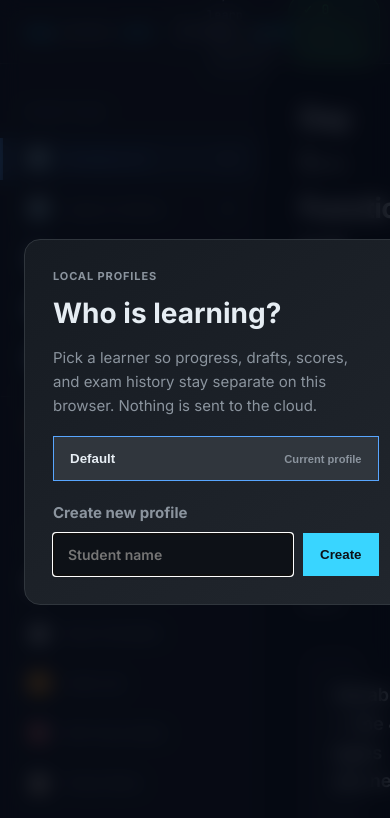
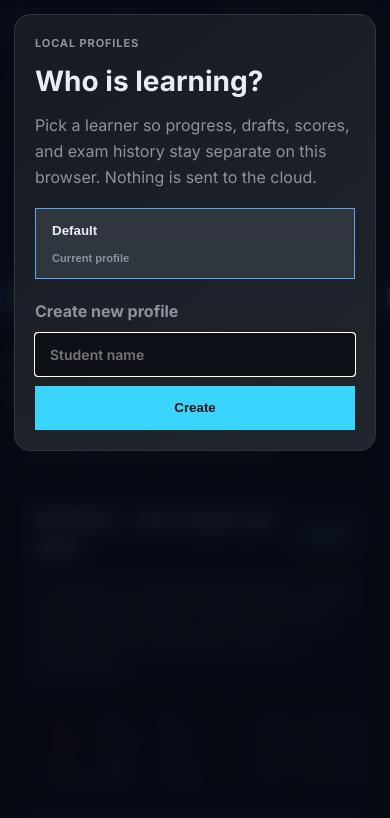
Before and after one commit to PinKing141/Programming-Teacher, a plain HTML site: page index.html in a window 390 px wide. Shown: the top 818 px of the page. Drawn offline with nearby package versions, Linux system fonts and the light colour scheme.

Commit message:
Improve mobile phone layout

```diff
--- a/css/components.css
+++ b/css/components.css
@@ -917,3 +917,100 @@ button:disabled {
   padding: 24px;
   box-shadow: 0 4px 16px rgba(0, 0, 0, 0.1);
 }
+
+@media (max-width: 760px), (pointer: coarse) and (max-width: 900px) {
+  .lesson-card,
+  .quiz-body,
+  .rq-controls,
+  .pass-hero,
+  .pass-card,
+  .pass-template,
+  .pass-checklist,
+  .lab-card,
+  .exam-history-wrap,
+  .checkpoint-history-wrap,
+  .result-screen {
+    padding: 18px;
+  }
+
+  .quiz-header,
+  .feedback-header,
+  .attempt-top,
+  .profile-create-row,
+  .learn-nav-actions,
+  .rq-actions,
+  .action-row,
+  .result-actions {
+    flex-direction: column;
+    align-items: stretch;
+  }
+
+  .quiz-status,
+  .quiz-mark-label,
+  .clear-btn {
+    margin-left: 0;
+  }
+
+  .mcq-opt,
+  .btn,
+  .gen-btn,
+  .primary-btn,
+  .ghost-btn,
+  .account-btn {
+    min-height: 44px;
+  }
+
+  .btn,
+  .gen-btn,
+  .exam-action-btn,
+  .primary-btn,
+  .ghost-btn {
+    width: 100%;
+    justify-content: center;
+  }
+
+  .editor-wrap,
+  .CodeMirror,
+  .code-editor,
+  pre code.hljs,
+  .run-output pre {
+    max-width: 100%;
+  }
+
+  .CodeMirror,
+  .code-editor {
+    min-height: 260px;
+    font-size: 13px;
+    line-height: 1.55;
+  }
+
+  .CodeMirror-scroll {
+    min-height: 260px;
+  }
+
+  .editor-hint {
+    flex-direction: column;
+    gap: 4px;
+  }
+
+  pre code.hljs {
+    overflow-x: auto;
+    padding: 14px !important;
+    font-size: 12.5px;
+  }
+
+  .profile-gate {
+    align-items: start;
+    overflow-y: auto;
+    padding: 14px;
+  }
+
+  .profile-card {
+    padding: 20px;
+  }
+
+  .profile-choice {
+    flex-direction: column;
+    align-items: flex-start;
+  }
+}
--- a/css/features.css
+++ b/css/features.css
@@ -650,3 +650,52 @@
     flex-direction: column;
   }
 }
+
+@media (max-width: 760px), (pointer: coarse) and (max-width: 900px) {
+  .rq-filters,
+  .exam-history-summary,
+  .attempt-breakdown,
+  .result-breakdown,
+  .pass-grid,
+  .pass-code-grid,
+  .cheat-grid {
+    grid-template-columns: 1fr;
+  }
+
+  .rq-filters {
+    display: grid;
+    gap: 14px;
+  }
+
+  .rq-filters > div {
+    min-width: 0;
+  }
+
+  .exam-header {
+    position: static;
+    grid-template-columns: 1fr;
+    grid-template-areas:
+      'timer'
+      'info'
+      'action';
+    justify-items: stretch;
+    text-align: center;
+    padding: 18px;
+  }
+
+  .exam-timer {
+    justify-self: center;
+  }
+
+  .pass-hero h2 {
+    font-size: 22px;
+  }
+
+  .result-pct {
+    font-size: clamp(52px, 18vw, 72px);
+  }
+
+  .drill-timer-text {
+    font-size: 17px;
+  }
+}
--- a/css/layout.css
+++ b/css/layout.css
@@ -380,3 +380,171 @@ pre,
     font-style: italic;
   }
 }
+
+@media (max-width: 760px), (pointer: coarse) and (max-width: 900px) {
+  html,
+  body {
+    height: auto;
+    min-height: 100%;
+    overflow-x: hidden;
+    font-size: 16px;
+  }
+
+  .app {
+    display: flex;
+    flex-direction: column;
+    min-height: 100vh;
+    height: auto;
+    overflow: visible;
+  }
+
+  .topbar {
+    position: sticky;
+    top: 0;
+    z-index: 30;
+    flex-wrap: wrap;
+    gap: 10px;
+    align-items: stretch;
+    padding: 10px 12px;
+  }
+
+  .logo {
+    flex: 1 1 auto;
+    min-width: 145px;
+    padding-top: 4px;
+  }
+
+  .account-switcher {
+    flex: 0 1 auto;
+    max-width: calc(100vw - 24px);
+  }
+
+  .profile-label,
+  .topbar-timer-copy,
+  .progress-label {
+    display: none;
+  }
+
+  .topbar-center {
+    flex: 1 0 100%;
+    order: 3;
+    display: grid;
+    grid-template-columns: 1fr 1fr;
+    gap: 8px;
+  }
+
+  .overall-progress {
+    grid-column: 1 / -1;
+    max-width: none;
+  }
+
+  .score-chip,
+  .streak-chip {
+    min-width: 0;
+    padding: 8px 10px;
+    text-align: center;
+    white-space: normal;
+  }
+
+  .topbar-timer {
+    order: 2;
+    margin-left: auto;
+    padding: 4px;
+  }
+
+  .topbar-timer-ring {
+    width: 42px;
+    height: 42px;
+    flex-basis: 42px;
+  }
+
+  .mode-btns {
+    order: 4;
+    flex: 1 0 100%;
+    display: grid;
+    grid-template-columns: repeat(3, minmax(0, 1fr));
+    gap: 6px;
+    margin-left: 0;
+  }
+
+  .mode-btn {
+    min-height: 42px;
+    padding: 9px 6px;
+    font-size: 12px;
+  }
+
+  .sidebar {
+    position: static;
+    z-index: 20;
+    display: flex;
+    flex-direction: row;
+    gap: 8px;
+    width: 100%;
+    padding: 8px 10px;
+    overflow-x: auto;
+    overflow-y: hidden;
+    border-right: 0;
+    border-bottom: 1px solid var(--border);
+    scroll-snap-type: x proximity;
+  }
+
+  .sidebar-section,
+  .sidebar-stats-card,
+  .sidebar-reset-btn,
+  .sidebar-sep-compact,
+  .sidebar .sep {
+    display: none;
+  }
+
+  .nav-item {
+    flex: 0 0 auto;
+    width: auto;
+    min-width: 140px;
+    justify-content: center;
+    gap: 8px;
+    padding: 10px 12px;
+    border: 1px solid var(--border);
+    border-radius: 999px;
+    background: var(--bg3);
+    scroll-snap-align: start;
+    white-space: nowrap;
+  }
+
+  .nav-item.active {
+    border-color: var(--blue);
+    background: var(--blue-dim);
+  }
+
+  .nav-item-exam-day {
+    margin-top: 0;
+    padding-top: 10px;
+  }
+
+  .nav-item .nav-icon {
+    width: auto;
+  }
+
+  .nav-item .nav-pct {
+    margin-left: 2px;
+  }
+
+  .main {
+    flex: 1;
+    width: 100%;
+    overflow: visible;
+    padding: 20px 14px 36px;
+  }
+
+  .panel {
+    max-width: 100%;
+  }
+
+  .page-title {
+    font-size: clamp(24px, 7vw, 30px);
+    line-height: 1.15;
+  }
+
+  .page-sub {
+    margin-bottom: 20px;
+  }
+}
--- a/js/app.js
+++ b/js/app.js
@@ -1,7 +1,21 @@
 (function () {
   const app = window.App;
 
+  app.isPhoneLayout = function isPhoneLayout() {
+    return window.matchMedia('(max-width: 760px), (pointer: coarse) and (max-width: 900px)').matches;
+  };
+
+  app.syncDeviceLayout = function syncDeviceLayout() {
+    document.body.classList.toggle('phone-layout', app.isPhoneLayout());
+    app.runtime.editorRegistry.forEach(editor => {
+      editor.setOption('lineWrapping', app.isPhoneLayout());
+      editor.setSize(null, app.isPhoneLayout() ? '260px' : '220px');
+      editor.refresh();
+    });
+  };
+
   app.init = function init() {
+    app.syncDeviceLayout();
     app.bindUIEvents();
     app.loadState();
     app.renderAccountPicker();
@@ -22,6 +36,9 @@
     app.syncGlobalTimer();
     if (app.profileChoiceNeeded) app.openProfileChooser(true);
     hljs.highlightAll();
+
+    window.addEventListener('resize', app.syncDeviceLayout);
+    window.addEventListener('orientationchange', app.syncDeviceLayout);
   };
 
   window.onload = app.init;
--- a/js/core/editors.js
+++ b/js/core/editors.js
@@ -45,7 +45,7 @@
         smartIndent: true,
         matchBrackets: true,
         autoCloseBrackets: true,
-        lineWrapping: false,
+        lineWrapping: typeof app.isPhoneLayout === 'function' ? app.isPhoneLayout() : false,
         extraKeys: {
           Tab(cm) {
             cm.replaceSelection('    ', 'end');
@@ -56,7 +56,7 @@
         }
       });
 
-      editor.setSize(null, '220px');
+      editor.setSize(null, typeof app.isPhoneLayout === 'function' && app.isPhoneLayout() ? '260px' : '220px');
       editor.on('change', cm => app.persistDraft(textarea.id, cm.getValue()));
       editorRegistry.set(textarea.id, editor);
       return;
```
